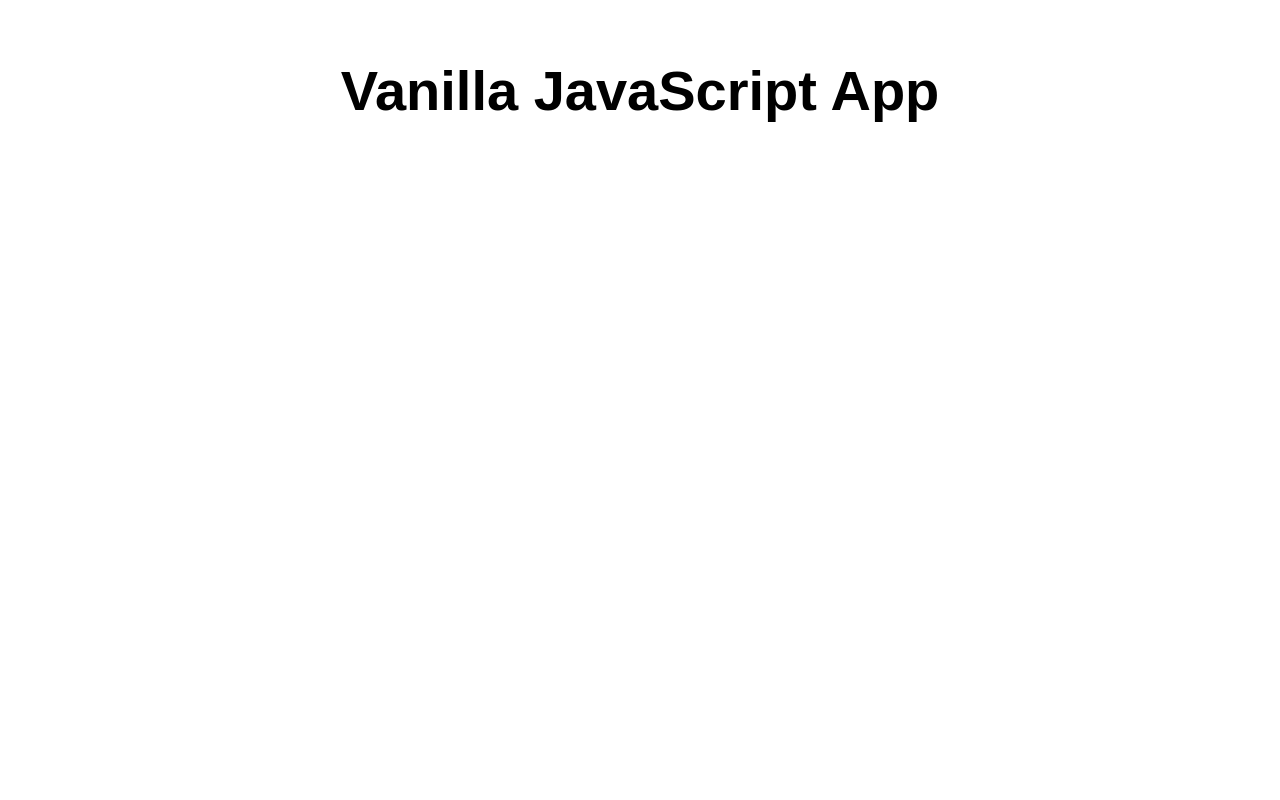
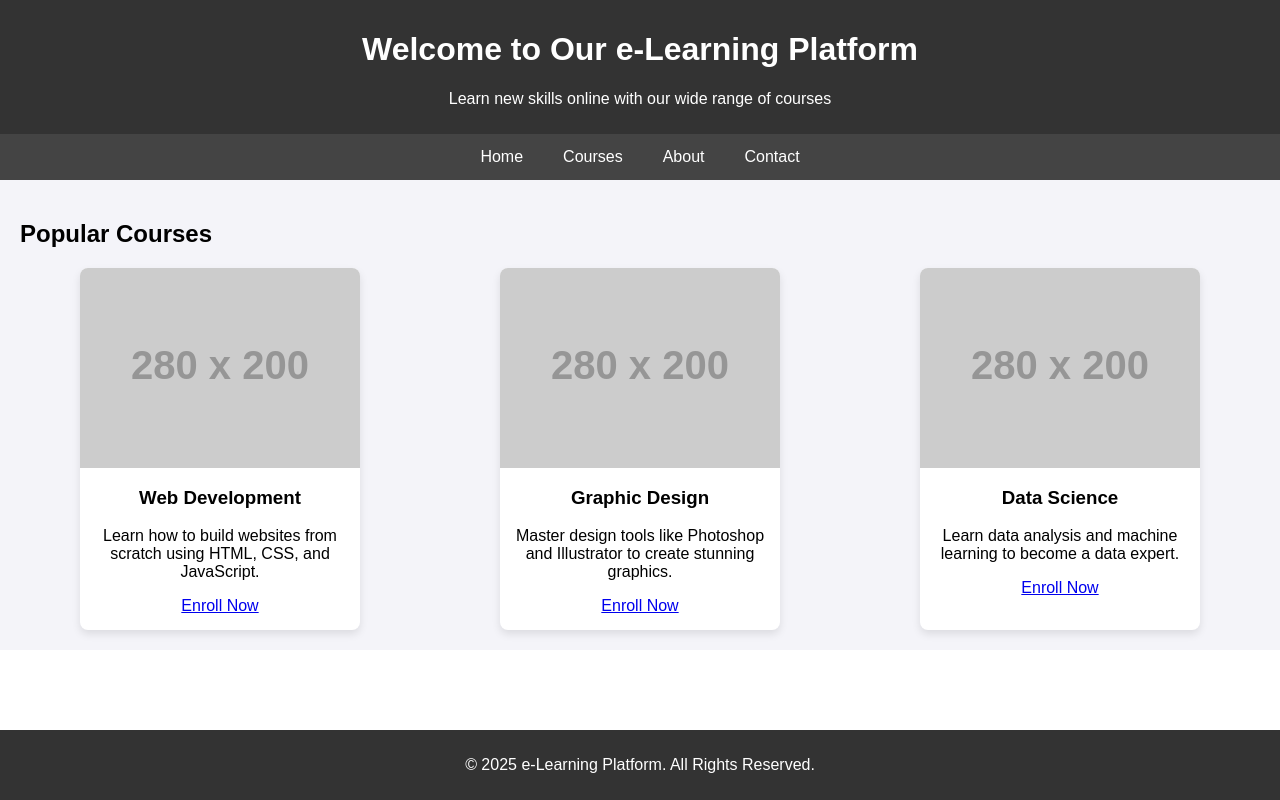
Before and after one commit to AtharvaMukadam/cloud1, a website: page src/index.html in a window 1280 px wide. Drawn offline with Linux system fonts and the light colour scheme; placeholder pictures from the web are drawn by us.

Commit message:
Update index.html

```diff
--- a/src/index.html
+++ b/src/index.html
@@ -1,17 +1,128 @@
 <!DOCTYPE html>
 <html lang="en">
+<head>
+    <meta charset="UTF-8">
+    <meta name="viewport" content="width=device-width, initial-scale=1.0">
+    <meta http-equiv="X-UA-Compatible" content="ie=edge">
+    <title>e-Learning Platform</title>
+    <link rel="stylesheet" href="styles.css">
+    <style>
+        body {
+            font-family: Arial, sans-serif;
+            margin: 0;
+            padding: 0;
+            background-color: #f4f4f9;
+        }
+        header {
+            background-color: #333;
+            color: white;
+            padding: 10px 0;
+            text-align: center;
+        }
+        nav {
+            display: flex;
+            justify-content: center;
+            background-color: #444;
+        }
+        nav a {
+            color: white;
+            padding: 14px 20px;
+            text-decoration: none;
+            text-align: center;
+        }
+        nav a:hover {
+            background-color: #575757;
+        }
+        .container {
+            padding: 20px;
+        }
+        .courses {
+            display: flex;
+            flex-wrap: wrap;
+            gap: 20px;
+            justify-content: space-around;
+        }
+        .course {
+            background-color: white;
+            border-radius: 8px;
+            box-shadow: 0 4px 8px rgba(0, 0, 0, 0.1);
+            width: 280px;
+            overflow: hidden;
+            text-align: center;
+            transition: transform 0.3s ease;
+        }
+        .course:hover {
+            transform: scale(1.05);
+        }
+        .course img {
+            width: 100%;
+            height: 200px;
+            object-fit: cover;
+        }
+        .course-details {
+            padding: 15px;
+        }
+        .course-details h3 {
+            margin-top: 0;
+        }
+        footer {
+            background-color: #333;
+            color: white;
+            text-align: center;
+            padding: 10px 0;
+            position: fixed;
+            width: 100%;
+            bottom: 0;
+        }
+    </style>
+</head>
+<body>
 
-<head>
-  <meta charset="UTF-8">
-  <meta name="viewport" content="width=device-width, initial-scale=1.0">
-  <link rel="stylesheet" href="styles.css">
-  <title>Vanilla JavaScript App</title>
-</head>
+<header>
+    <h1>Welcome to Our e-Learning Platform</h1>
+    <p>Learn new skills online with our wide range of courses</p>
+</header>
 
-<body>
-  <main>
-    <h1>Vanilla JavaScript App</h1>
-  </main>
+<nav>
+    <a href="#">Home</a>
+    <a href="#">Courses</a>
+    <a href="#">About</a>
+    <a href="#">Contact</a>
+</nav>
+
+<div class="container">
+    <h2>Popular Courses</h2>
+    <div class="courses">
+        <div class="course">
+            <img src="https://via.placeholder.com/280x200" alt="Course 1">
+            <div class="course-details">
+                <h3>Web Development</h3>
+                <p>Learn how to build websites from scratch using HTML, CSS, and JavaScript.</p>
+                <a href="#">Enroll Now</a>
+            </div>
+        </div>
+        <div class="course">
+            <img src="https://via.placeholder.com/280x200" alt="Course 2">
+            <div class="course-details">
+                <h3>Graphic Design</h3>
+                <p>Master design tools like Photoshop and Illustrator to create stunning graphics.</p>
+                <a href="#">Enroll Now</a>
+            </div>
+        </div>
+        <div class="course">
+            <img src="https://via.placeholder.com/280x200" alt="Course 3">
+            <div class="course-details">
+                <h3>Data Science</h3>
+                <p>Learn data analysis and machine learning to become a data expert.</p>
+                <a href="#">Enroll Now</a>
+            </div>
+        </div>
+    </div>
+</div>
+
+<footer>
+    <p>&copy; 2025 e-Learning Platform. All Rights Reserved.</p>
+</footer>
+
 </body>
-
 </html>
```
